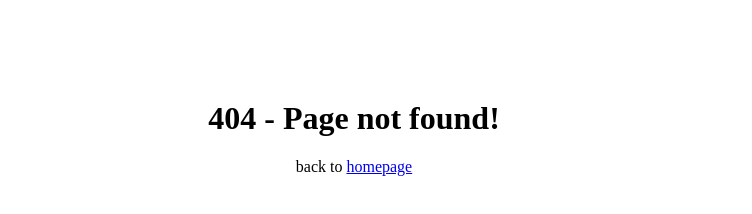
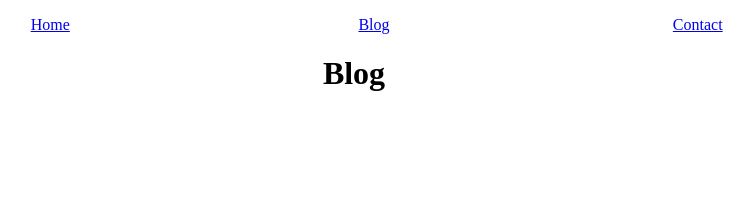
Before and after one commit to andrepadez/iboga-index-gatsby, a Gatsby site: page /blog in a window 1280 px wide. Before the commit this address had no page. Shown: the whole page, without its empty margins (286-1038 px from the left). Built offline with nearby package versions, Linux system fonts and the light colour scheme; Gatsby itself is replaced by a stand-in of ours.

Commit message:
with header

```diff
--- a/gatsby-config.js
+++ b/gatsby-config.js
@@ -15,6 +15,14 @@ module.exports = {
           it: ['en'],
         },
       },
+    },
+    {
+      resolve: 'gatsby-mdx',
+      options: {
+        defaultLayouts: {
+          default: require.resolve('./src/pages/components/Layout/index.js')
+        }
+      }
     }
   ]
 }
--- a/package.json
+++ b/package.json
@@ -13,7 +13,10 @@
     "test": "echo \"Write tests! -> https://gatsby.dev/unit-testing\""
   },
   "dependencies": {
+    "@mdx-js/mdx": "^1.0.21",
+    "@mdx-js/react": "^1.0.21",
     "gatsby": "^2.11.7",
+    "gatsby-mdx": "^0.6.3",
     "gatsby-plugin-react-helmet": "^3.1.0",
     "gatsby-source-datocms": "^2.1.11",
     "react": "^16.8.6",
--- a/src/pages/404.js
+++ /dev/null
@@ -1,10 +0,0 @@
-import React from 'react'
-import { Link } from 'gatsby'
-import Layout from './components/Layout'
-
-export default () => (
-  <Layout>
-    <h1>404 - Page not found!</h1>
-    <p>back to <Link to="/">homepage</Link></p>
-  </Layout>
-)
--- /dev/null
+++ b/src/pages/404.mdx
@@ -0,0 +1,4 @@
+import { Link } from 'gatsby'
+
+# 404 - Page not found!
+back to <Link to="/">homepage</Link>
--- /dev/null
+++ b/src/pages/blog.js
@@ -0,0 +1,12 @@
+import React from 'react'
+import Layout from './components/Layout'
+
+const Blog = () => {
+  return (
+    <Layout page="Blog" className="blog">
+      <h1>Blog</h1>
+    </Layout>
+  )
+}
+
+export default Blog
--- a/src/pages/components/Layout/index.js
+++ b/src/pages/components/Layout/index.js
@@ -1,19 +1,26 @@
 import React from 'react'
+import { Link } from 'gatsby'
 import Helmet from 'react-helmet'
 import useSiteMetadata from './use-site-metadata'
 import './layout.css'
 
-const Layout = ({ children }) => {
+const Layout = ({ children, page, className }) => {
   const { title, description } = useSiteMetadata()
   return (
-    <div className="site-container">
+    <div className={`site-container ${className || ''}`}>
       <Helmet>
         <html lang="en" />
-        <title>{title}</title>
+        <title>{!!page ? `${page} - ${title}` : title}</title>
         <meta name="description" content={description} />
         <meta charset="utf8" />
-
       </Helmet>
+      <header>
+        <ul>
+          <li><Link to="/">Home</Link></li>
+          <li><Link to="/blog">Blog</Link></li>
+          <li><Link to="/contact">Contact</Link></li>
+        </ul>
+      </header>
       {children}
     </div>
   )
--- a/src/pages/components/Layout/layout.css
+++ b/src/pages/components/Layout/layout.css
@@ -1,5 +1,14 @@
-div.site-container {
+.site-container {
   width: 80%;
-  margin: 100px auto;
+  margin: 0 auto;
   text-align: center;
 }
+
+.site-container header ul {
+  list-style-type: none;
+  display: flex;
+}
+
+.site-container header ul > * {
+  flex: 1;
+}
--- /dev/null
+++ b/src/pages/contact.mdx
@@ -0,0 +1,3 @@
+# Contact us
+
+you can reach us at info@iboga-info.com
```
Also changed, not shown: 1 other file.
